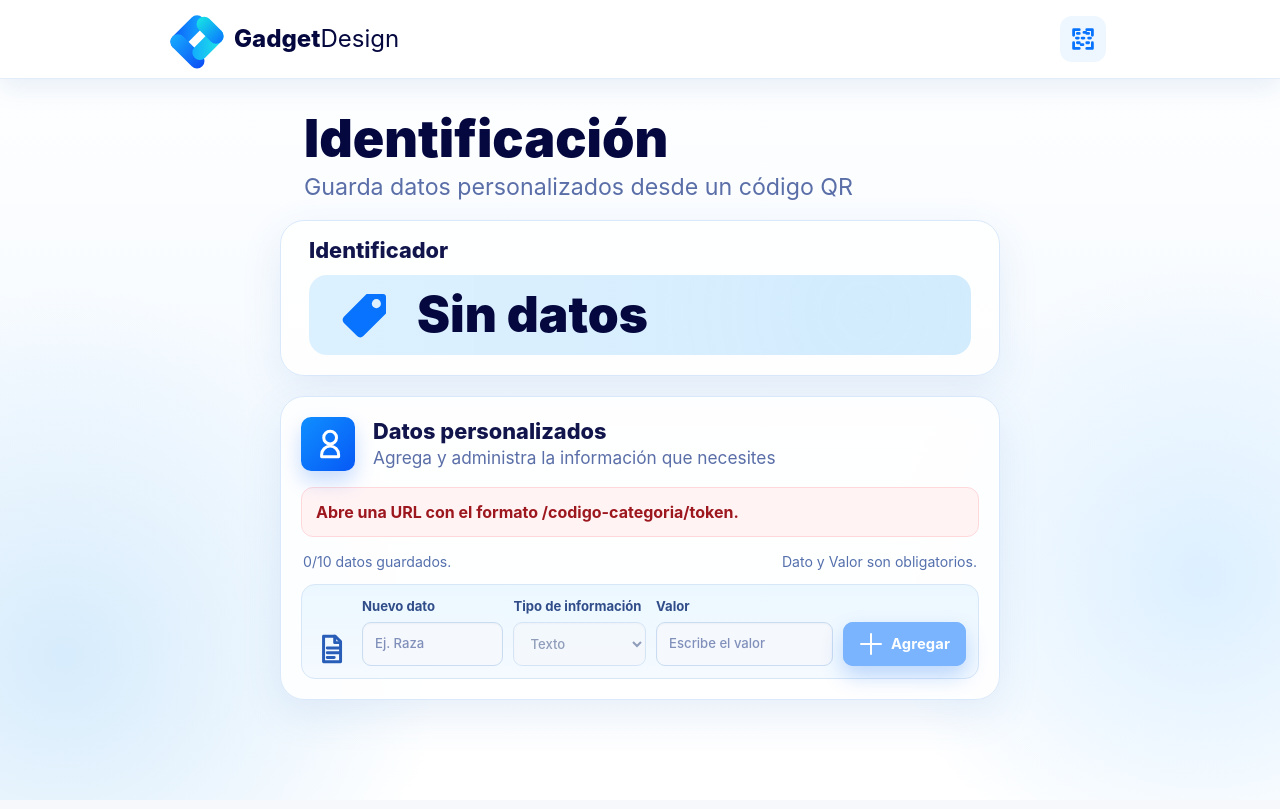
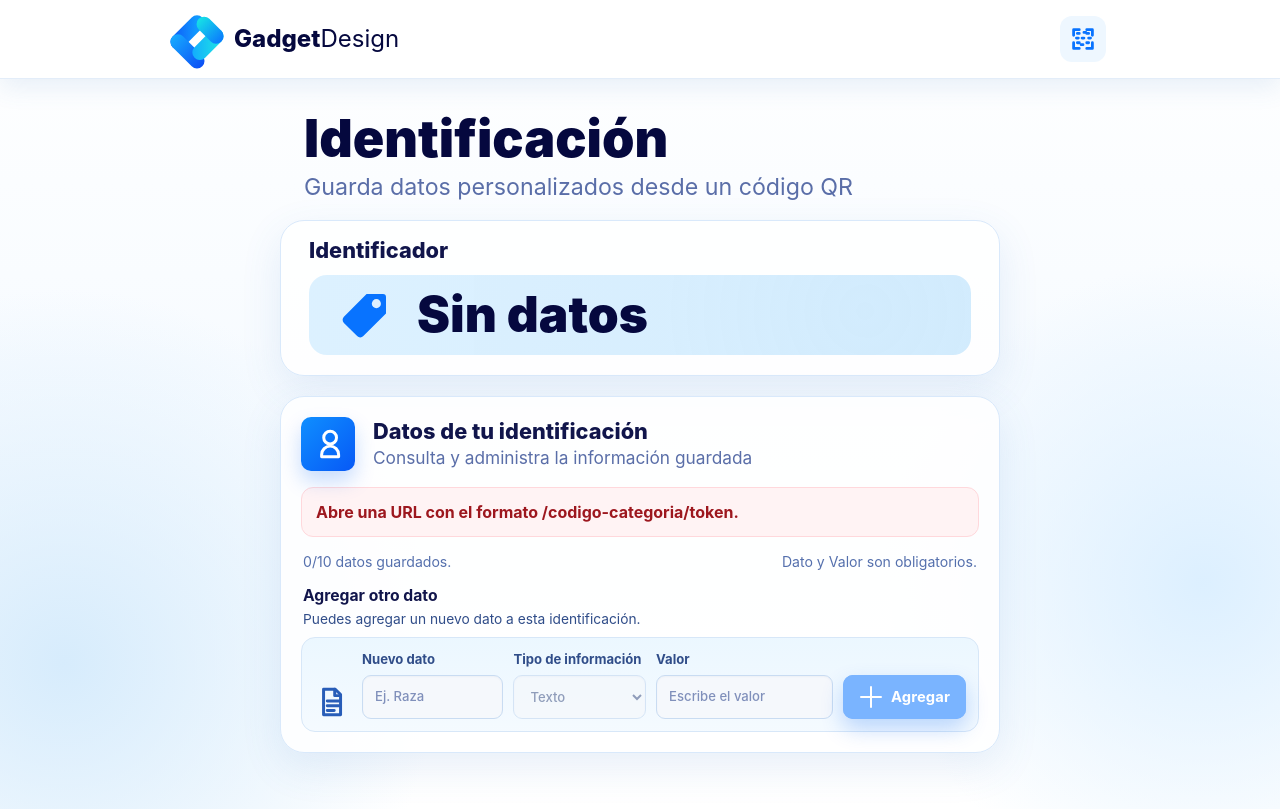
Before and after one commit to judarito/gadgetdesign, a Vue app: page / in a window 1280 px wide. Built offline with nearby package versions, Linux system fonts and the light colour scheme.

Commit message:
Add category-aware public form copy

```diff
--- a/src/App.vue
+++ b/src/App.vue
@@ -32,6 +32,7 @@ const errorMessage = ref('')
 const canUseCrud = computed(() => routeContext.isValid && !isLoading.value && !isSaving.value)
 const isAtCustomDataLimit = computed(() => customData.value.length >= CUSTOM_DATA_LIMIT)
 const identifierText = computed(() => entity.value?.identificacion || 'Sin datos')
+const categoryCopy = computed(() => getCategoryCopy(category.value))
 const helperText = computed(() => {
   if (isAtCustomDataLimit.value) return `Límite alcanzado: ${CUSTOM_DATA_LIMIT} datos personalizados.`
 
@@ -281,6 +282,45 @@ function getComparableTokens(value) {
     .filter((word) => word && !ignoredWords.has(word))
     .map((word) => (word.length >= 5 ? word.slice(0, 4) : word))
 }
+
+function getCategoryCopy(currentCategory) {
+  const categoryCode = String(currentCategory?.code || '').trim().toUpperCase()
+  const normalizedName = normalizeKey(currentCategory?.name || '')
+  const subjects = {
+    VEH: 'vehículo',
+    vehiculo: 'vehículo',
+    vehiculos: 'vehículo',
+    mascota: 'mascota',
+    mascotas: 'mascota',
+    persona: 'persona',
+    personas: 'persona',
+    equipo: 'equipo',
+    equipos: 'equipo',
+    objeto: 'objeto',
+    objetos: 'objeto',
+  }
+  const subject = subjects[categoryCode] || subjects[normalizedName]
+
+  if (subject) {
+    return {
+      title: `Datos de tu ${subject}`,
+      newData: `Puedes agregar un nuevo dato para tu ${subject}.`,
+    }
+  }
+
+  const categoryName = String(currentCategory?.name || '').trim()
+  if (categoryName) {
+    return {
+      title: `Datos de ${categoryName}`,
+      newData: `Puedes agregar un nuevo dato para la categoría ${categoryName}.`,
+    }
+  }
+
+  return {
+    title: 'Datos de tu identificación',
+    newData: 'Puedes agregar un nuevo dato a esta identificación.',
+  }
+}
 </script>
 
 <template>
@@ -334,8 +374,8 @@ function getComparableTokens(value) {
                 <AppIcon name="user" />
               </span>
               <div>
-                <h2>Datos personalizados</h2>
-                <p>Agrega y administra la información que necesites</p>
+                <h2>{{ categoryCopy.title }}</h2>
+                <p>Consulta y administra la información guardada</p>
               </div>
             </div>
 
@@ -519,6 +559,11 @@ function getComparableTokens(value) {
                   </v-btn>
                 </div>
               </form>
+            </div>
+
+            <div v-if="!isLoading && !isAtCustomDataLimit" class="new-data-intro">
+              <strong>Agregar otro dato</strong>
+              <span>{{ categoryCopy.newData }}</span>
             </div>
 
             <form
@@ -1150,6 +1195,23 @@ function getComparableTokens(value) {
   background: linear-gradient(180deg, rgba(235, 247, 255, 0.98), rgba(244, 250, 255, 0.94));
 }
 
+.new-data-intro {
+  display: grid;
+  gap: 2px;
+  margin: 4px 2px 9px;
+  color: #304d89;
+}
+
+.new-data-intro strong {
+  color: #11154b;
+  font-size: 0.98rem;
+}
+
+.new-data-intro span {
+  font-size: 0.86rem;
+  line-height: 1.35;
+}
+
 @media (max-width: 760px) {
   .topbar {
     position: relative;
```
